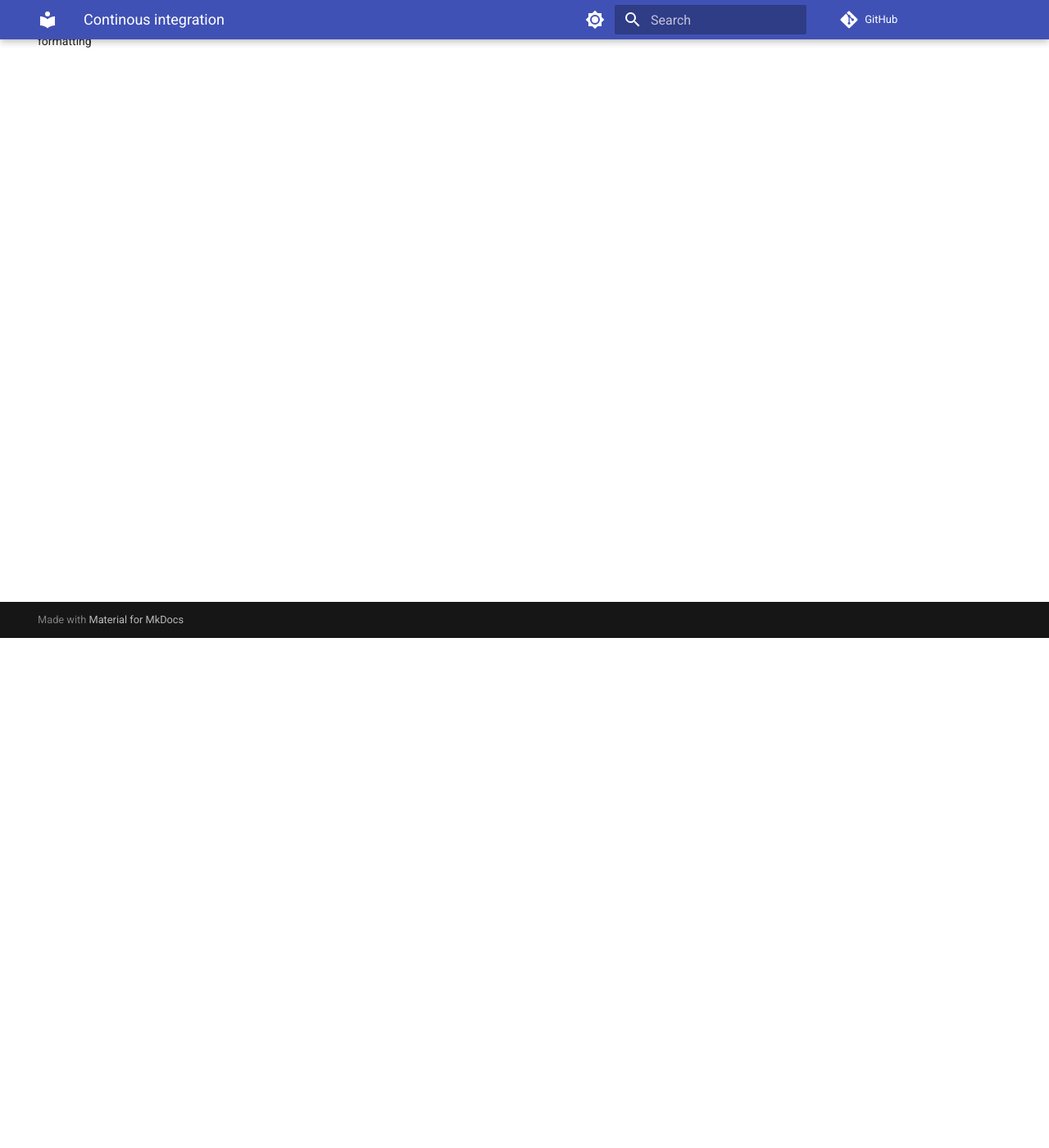
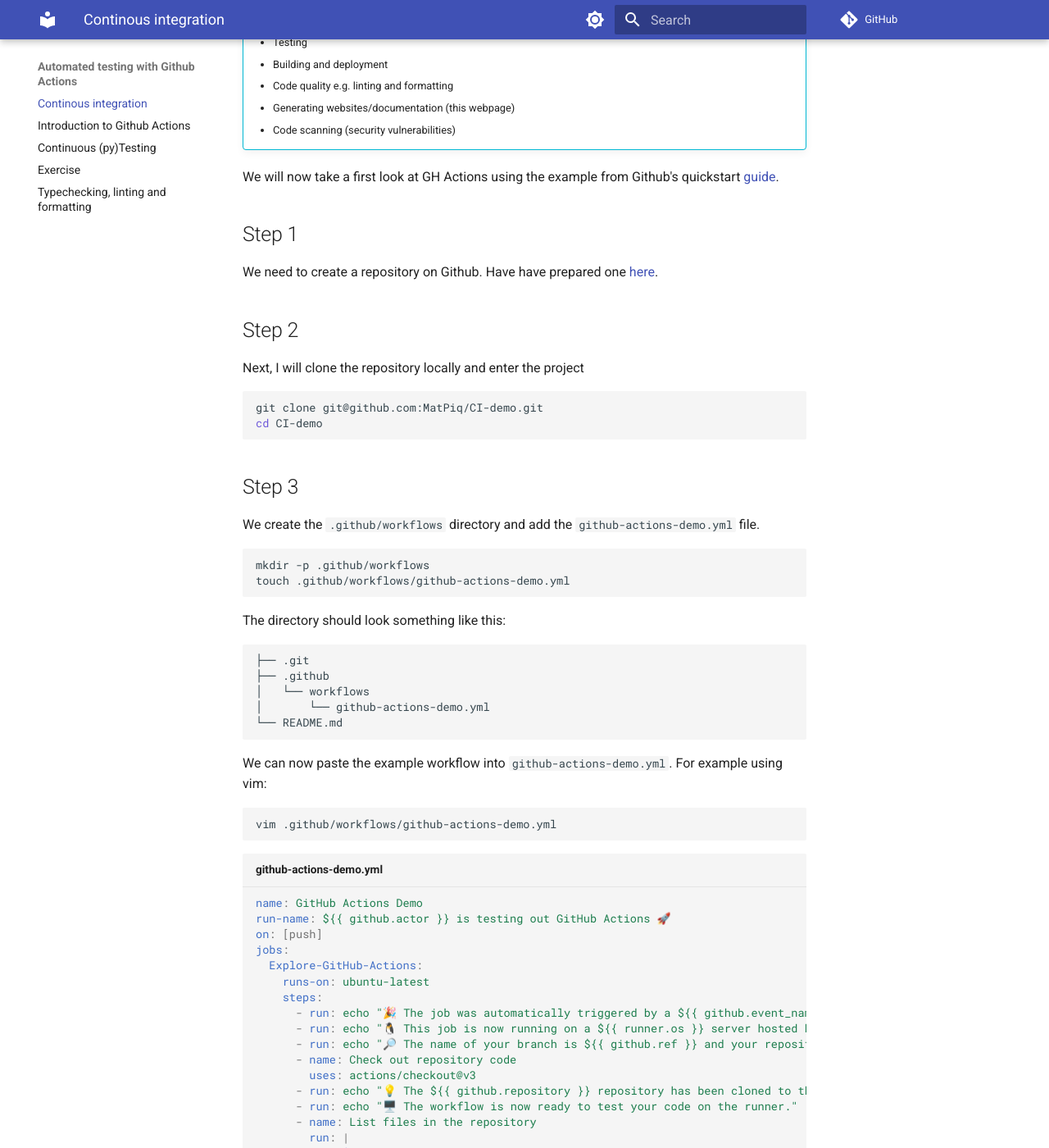
Before and after one commit to UPPMAX/programming_formalism-automated_testing, an MkDocs documentation site: the page built from docs/intro.md, in a window 1280 px wide and 1400 px high, scrolled down 622 px. Shown: the whole window at 82% size. Built offline with MkDocs 1.6.1 and Material for MkDocs 9.7.7, drawn with Linux system fonts in a browser that asks for light colours; comment, search, counter and statistics services are not loaded; some of the changed text lies outside the part shown.

Commit message:
update intro

````diff
--- a/docs/intro.md
+++ b/docs/intro.md
@@ -10,8 +12,115 @@
 
     * Version control for the entire codebase/project
     * Automated testing of the code
-    * Automated building e.g. [`cmake`](https://cmake.org/) and
+    * Automated building e.g. using [`cmake`](https://cmake.org/) and
       [`pyproject.toml`](https://pip.pypa.io/en/stable/reference/build-system/pyproject-toml/)
     * A platform/infrastructure for automation e.g.
       [Github](https://github.com/), [GitLab](https://about.gitlab.com/) or
       [circleci](https://circleci.com)
+
+
+
+# A first look at Github Actions
+
+Github actions lets you automate the process of testing (and much more).
+
+!!! info "Some common use cases"
+    * Testing
+    * Building and deployment
+    * Code quality e.g. linting and formatting
+    * Generating websites/documentation (this webpage)
+    * Code scanning (security vulnerabilities)
+
+We will now take a first look at GH Actions using the example from Github's
+quickstart [guide](https://docs.github.com/en/actions/quickstart).
+
+## Step 1
+We need to create a repository on Github. Have have prepared one
+   [here](https://github.com/MatPiq/CI-demo).
+
+## Step 2
+Next, I will clone the repository locally and enter the project
+
+``` bash
+git clone git@github.com:MatPiq/CI-demo.git
+cd CI-demo
+```
+## Step 3
+
+We create the `.github/workflows` directory and add the
+   `github-actions-demo.yml` file.
+
+  ``` bash
+  mkdir -p .github/workflows
+  touch .github/workflows/github-actions-demo.yml
+  ```
+
+
+The directory should look something like this:
+
+``` bash
+├── .git
+├── .github
+│   └── workflows
+│       └── github-actions-demo.yml
+└── README.md
+```
+
+We can now paste the example workflow into `github-actions-demo.yml`. For
+example using vim:
+
+```
+vim .github/workflows/github-actions-demo.yml
+```
+
+``` yaml title="github-actions-demo.yml"
+name: GitHub Actions Demo
+run-name: ${{ github.actor }} is testing out GitHub Actions 🚀
+on: [push]
+jobs:
+  Explore-GitHub-Actions:
+    runs-on: ubuntu-latest
+    steps:
+      - run: echo "🎉 The job was automatically triggered by a ${{ github.event_name }} event."
+      - run: echo "🐧 This job is now running on a ${{ runner.os }} server hosted by GitHub!"
+      - run: echo "🔎 The name of your branch is ${{ github.ref }} and your repository is ${{ github.repository }}."
+      - name: Check out repository code
+        uses: actions/checkout@v3
+      - run: echo "💡 The ${{ github.repository }} repository has been cloned to the runner."
+      - run: echo "🖥️ The workflow is now ready to test your code on the runner."
+      - name: List files in the repository
+        run: |
+          ls ${{ github.workspace }}
+      - run: echo "🍏 This job's status is ${{ job.status }}."
+```
+
+!!! note "YAML syntax"
+    * `name`: Name of workflow shown under "Actions" tab
+    * `run-name`: Name specific for the run
+    * `on`: When the workflow should be triggered e.g. push, pull request (can
+      be several)
+    * `runs-on`: Which virtual machine to run the tests on
+    * `steps`: Logically separated  "tasks" in your workflow. A step can run
+      commands or an action. Changes to environment variables are not preserved
+      between steps.
+    * `run`:
+
+    There are many more options available that can be found
+    [here](https://docs.github.com/en/actions/using-workflows/workflow-syntax-for-github-actions#about-yaml-syntax-for-workflows).
+
+## Step 4
+
+We will now commit and push the changes to Github and inspect the workflow.
+
+``` bash
+git add .
+git commit -m "Added demo workflow"
+git push
+```
+
+## Step 5
+
+We can now go to ["Actions"](https://github.com/MatPiq/CI-demo/actions) tab in
+the repository on Github to inspect our workflow.
+
+![](img/gh-demo.png)
````
Also changed, not shown: other parts of docs/intro.md (+3 -1 lines).
